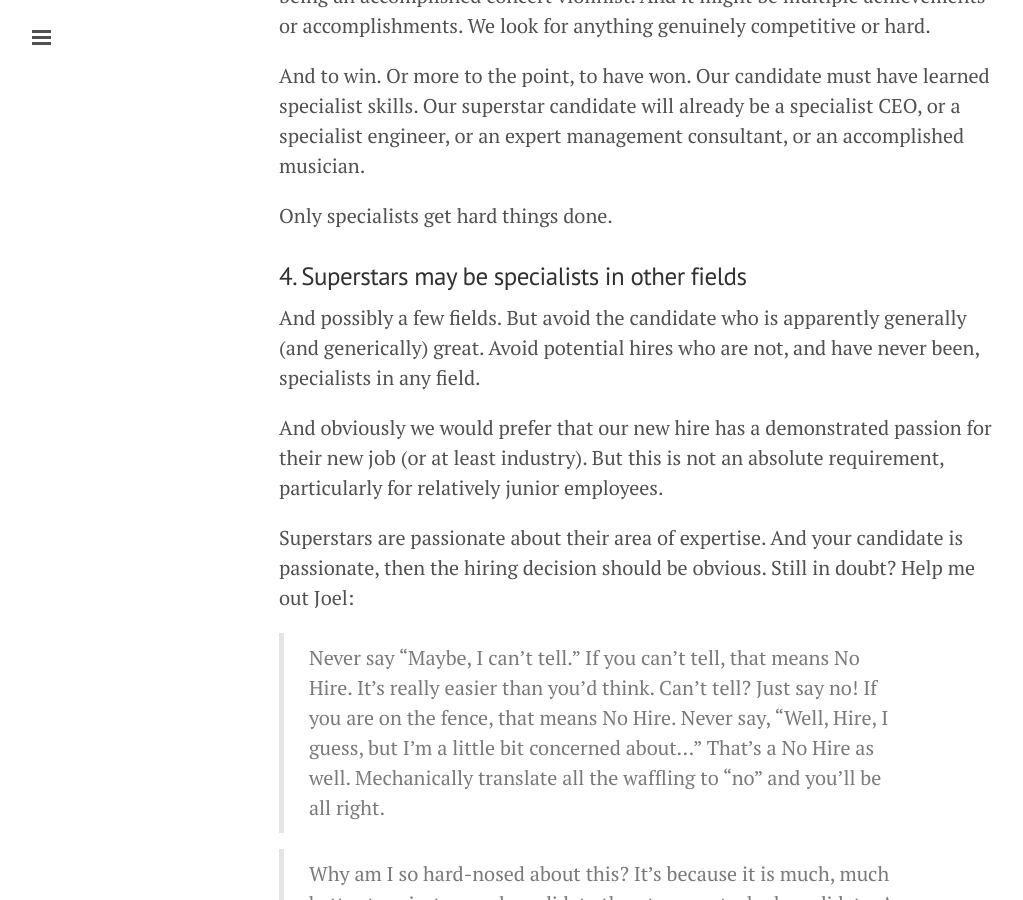
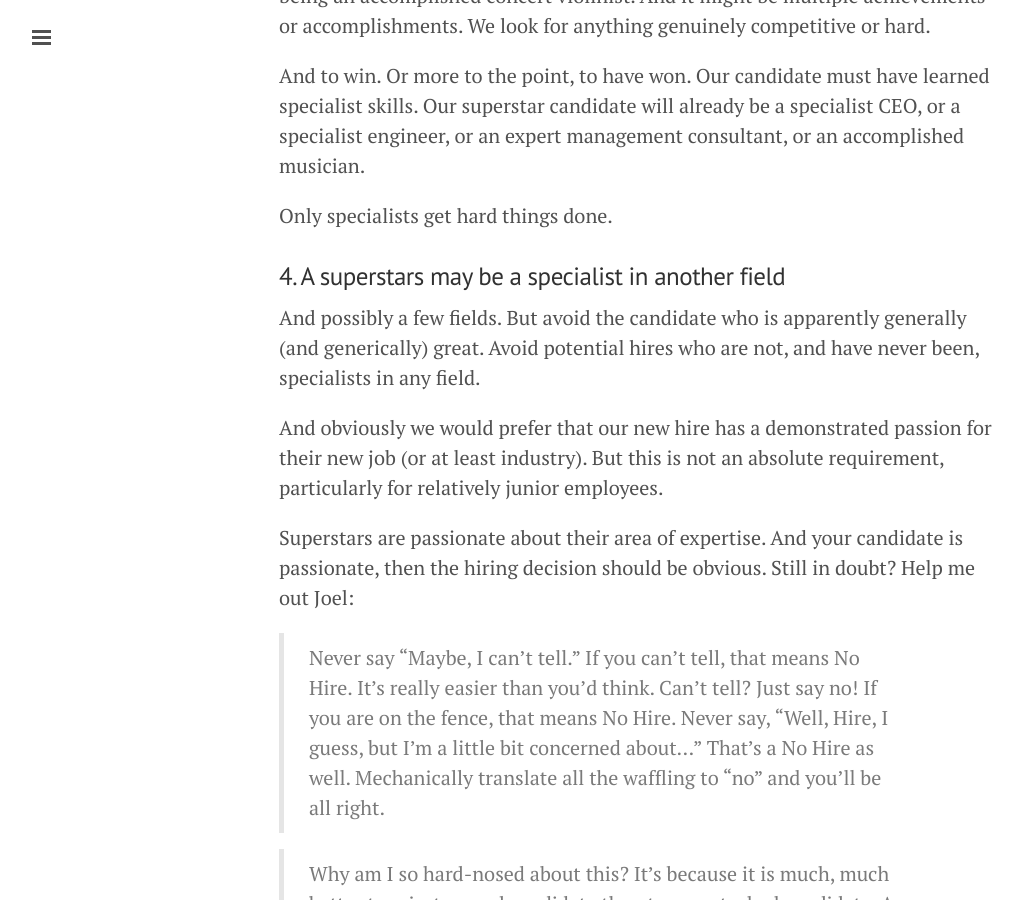
Before and after one commit to imclaren/blog, a Jekyll site: the page built from _posts/2014-09-24-specialists.md, in a window 1280 px wide and 900 px high, scrolled down 2510 px. Shown: the whole window, without its empty margins (1-1024 px from the left). Built offline with Jekyll 4.4.1, drawn with Linux system fonts in a browser that asks for light colours; Markdown is read by kramdown in place of the engine named in the settings.

Commit message:
specialists

```diff
--- a/_posts/2014-09-24-specialists.md
+++ b/_posts/2014-09-24-specialists.md
@@ -50,7 +50,7 @@ And to win.  Or more to the point, to have won.  Our candidate must have learned
 
 Only specialists get hard things done.
 
-### 4. Superstars may be specialists in other fields
+### 4. A superstars may be a specialist in another field
 
 And possibly a few fields.  But avoid the candidate who is apparently generally (and generically) great.  Avoid potential hires who are not, and have never been, specialists in any field.
 
```
